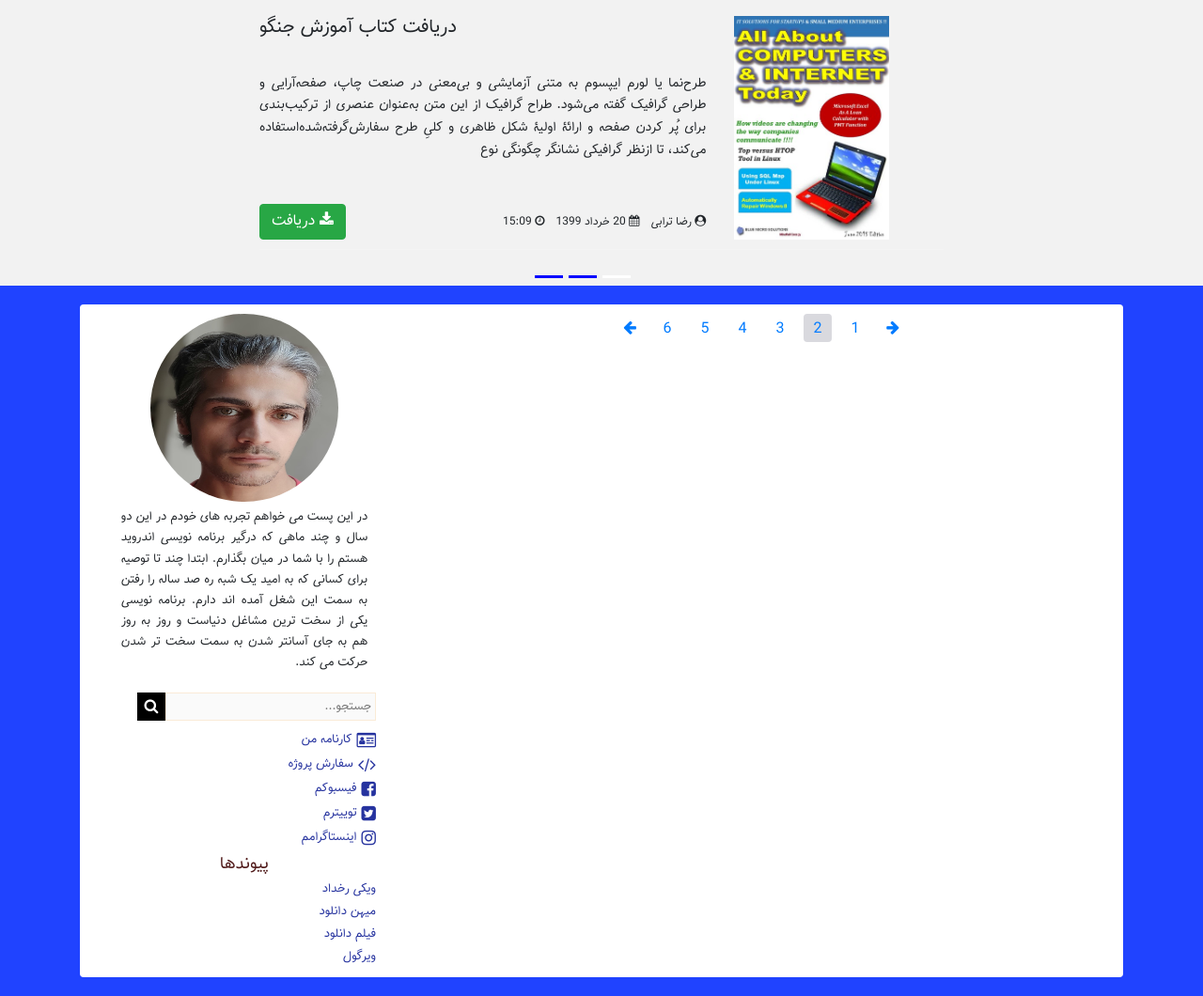
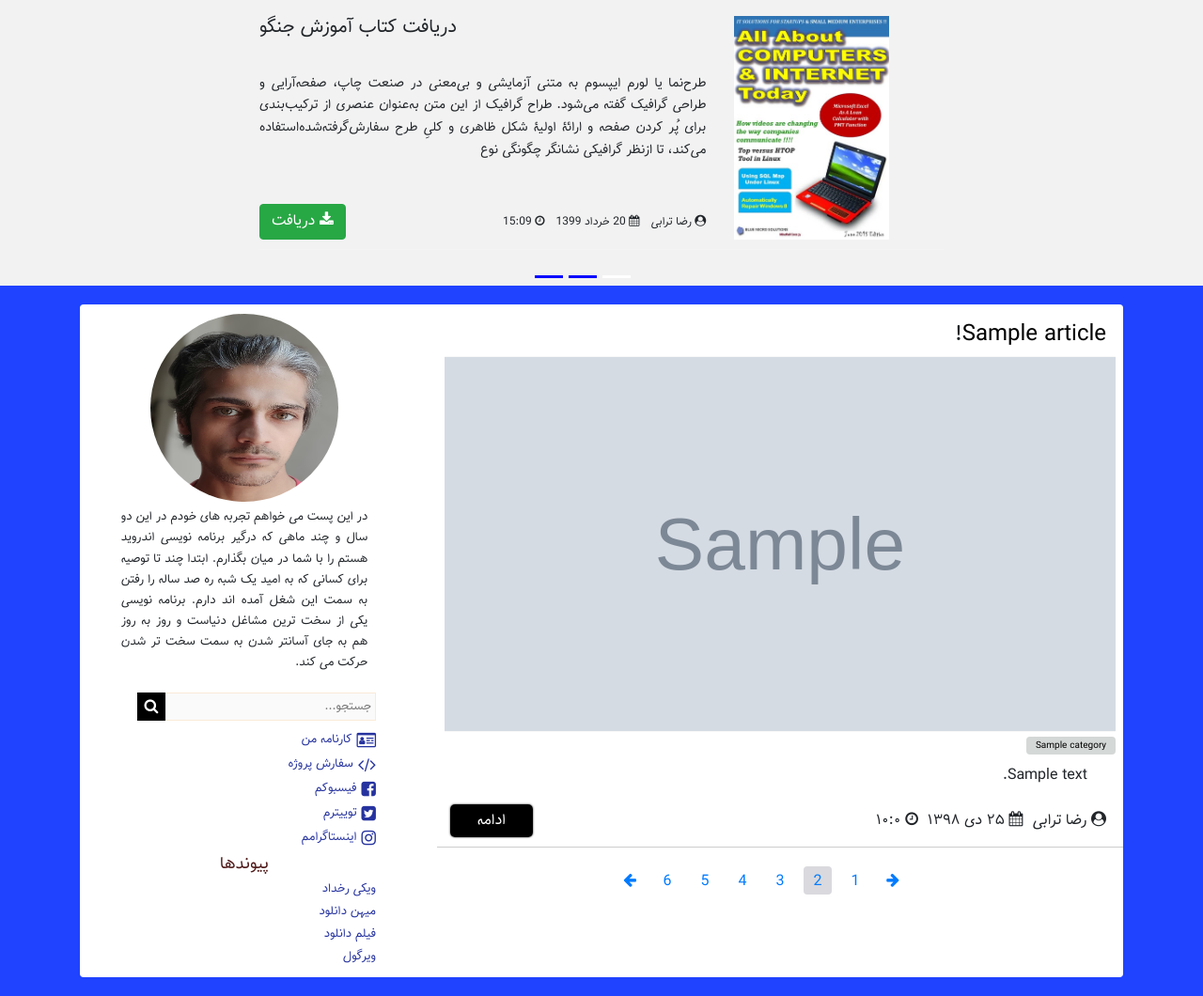
Before and after one commit to reza-torabi-Reto/my-site, a Django app: a page that uses blog/templates/blog/category.html in a window 1280 px wide. Shown: the part 57-1117 px from the top of the page at 94% size. Run offline with Django 3.2, Linux system fonts and the light colour scheme; tables that the repository leaves empty hold one stand-in row (values such as "Sample post"); grey boxes marked "Sample" are stand-in pictures; some libraries are stand-ins or nearby versions.

```diff
--- a/blog/templates/blog/category.html
+++ b/blog/templates/blog/category.html
@@ -149,7 +149,7 @@
                 <div class="box-abt">
                     <div class="row">
                         <div class="col-md-8">
-                         {% for ar in category.articles.published %}
+                         {% for ar in category.articles.all %}
                          <h1>{{name}}</h1>
                          <section class="s-post">
                             <div class="ttl-post">
--- a/blog/templates/blog/home.html
+++ b/blog/templates/blog/home.html
@@ -156,7 +156,7 @@
                             </div>
                             <img src="{{ ar.thumbnail.url }}" alt="">
                             <div class="tags">
-                                {% for cat in ar.category_published.all%}
+                                {% for cat in ar.category_published.all %}
                                 <a href="{% url 'blog:category_list' cat.slug %}" class="nav-post">{{cat.title}}</a>
                                 {% endfor %}
                             </div>
```
